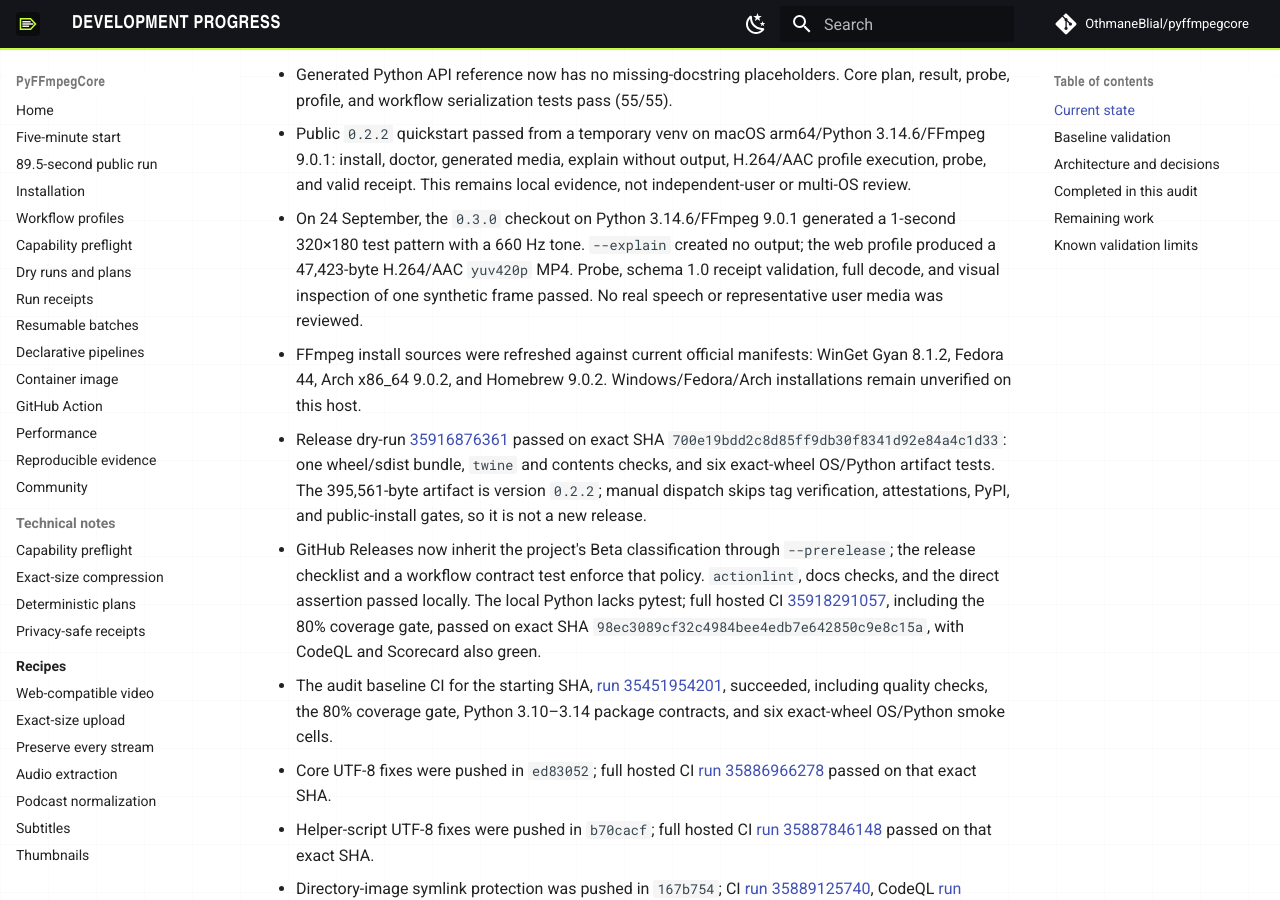
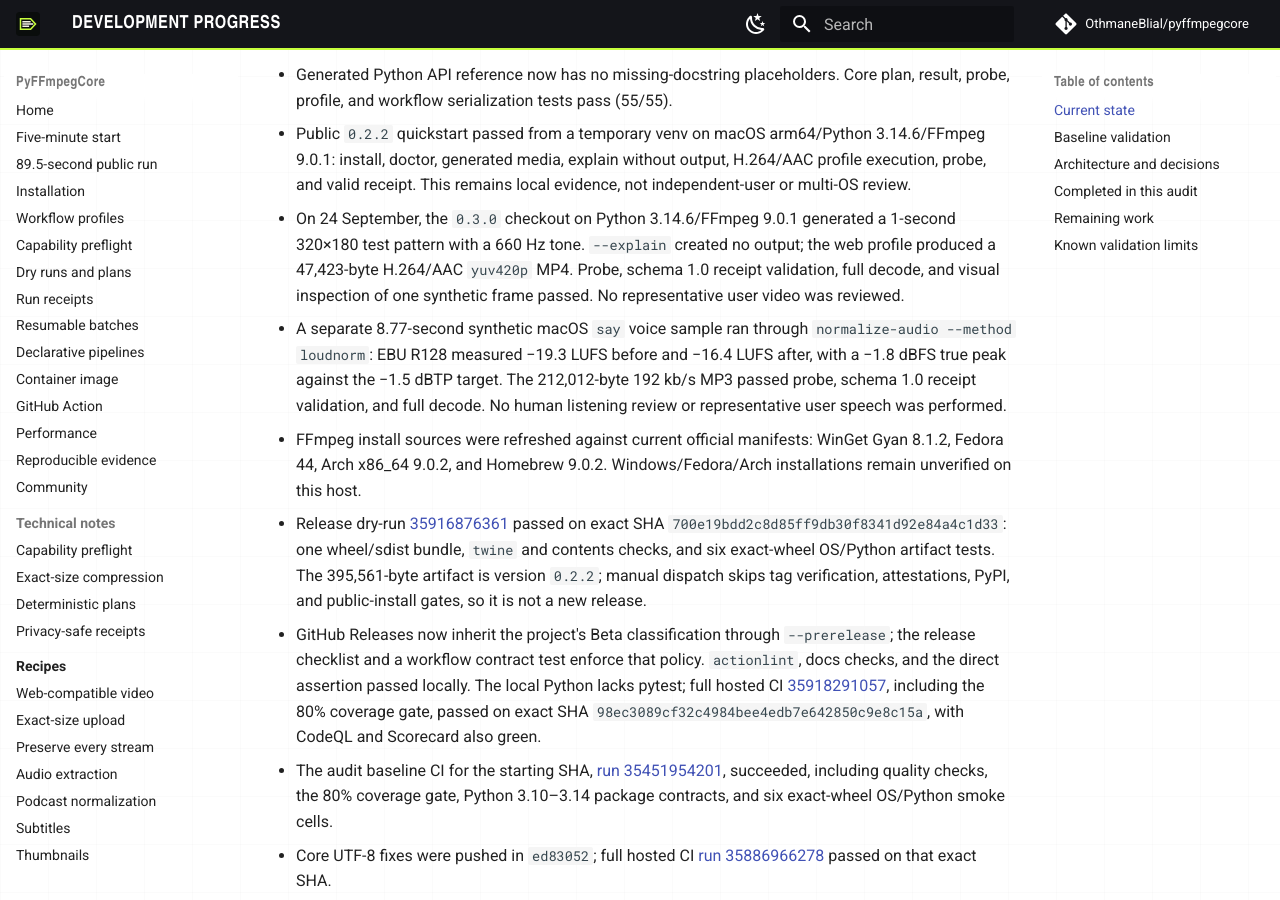
Before and after one commit to OthmaneBlial/pyffmpegcore, an MkDocs documentation site: the page built from docs/PROGRESS.md, in a window 1280 px wide and 900 px high, scrolled down 1798 px. Built offline with MkDocs 1.6.1 and Material for MkDocs 9.7.7, drawn with Linux system fonts in a browser that asks for light colours; comment, search, counter and statistics services are not loaded.

Commit message:
docs: record synthetic podcast normalization run

```diff
--- a/docs/PROGRESS.md
+++ b/docs/PROGRESS.md
@@ -21,7 +21,8 @@ Updated: 2026-09-24
 - Receipt API docs now describe mapping, JSON, and file output behavior; receipt tests pass (9/9).
 - Generated Python API reference now has no missing-docstring placeholders. Core plan, result, probe, profile, and workflow serialization tests pass (55/55).
 - Public `0.2.2` quickstart passed from a temporary venv on macOS arm64/Python 3.14.6/FFmpeg 9.0.1: install, doctor, generated media, explain without output, H.264/AAC profile execution, probe, and valid receipt. This remains local evidence, not independent-user or multi-OS review.
-- On 24 September, the `0.3.0` checkout on Python 3.14.6/FFmpeg 9.0.1 generated a 1-second 320×180 test pattern with a 660 Hz tone. `--explain` created no output; the web profile produced a 47,423-byte H.264/AAC `yuv420p` MP4. Probe, schema 1.0 receipt validation, full decode, and visual inspection of one synthetic frame passed. No real speech or representative user media was reviewed.
+- On 24 September, the `0.3.0` checkout on Python 3.14.6/FFmpeg 9.0.1 generated a 1-second 320×180 test pattern with a 660 Hz tone. `--explain` created no output; the web profile produced a 47,423-byte H.264/AAC `yuv420p` MP4. Probe, schema 1.0 receipt validation, full decode, and visual inspection of one synthetic frame passed. No representative user video was reviewed.
+- A separate 8.77-second synthetic macOS `say` voice sample ran through `normalize-audio --method loudnorm`: EBU R128 measured −19.3 LUFS before and −16.4 LUFS after, with a −1.8 dBFS true peak against the −1.5 dBTP target. The 212,012-byte 192 kb/s MP3 passed probe, schema 1.0 receipt validation, and full decode. No human listening review or representative user speech was performed.
 - FFmpeg install sources were refreshed against current official manifests: WinGet Gyan 8.1.2, Fedora 44, Arch x86_64 9.0.2, and Homebrew 9.0.2. Windows/Fedora/Arch installations remain unverified on this host.
 - Release dry-run [35916876361](https://github.com/OthmaneBlial/pyffmpegcore/actions/runs/35916876361) passed on exact SHA `700e19bdd2c8d85ff9db30f8341d92e84a4c1d33`: one wheel/sdist bundle, `twine` and contents checks, and six exact-wheel OS/Python artifact tests. The 395,561-byte artifact is version `0.2.2`; manual dispatch skips tag verification, attestations, PyPI, and public-install gates, so it is not a new release.
 - GitHub Releases now inherit the project's Beta classification through `--prerelease`; the release checklist and a workflow contract test enforce that policy. `actionlint`, docs checks, and the direct assertion passed locally. The local Python lacks pytest; full hosted CI [35918291057](https://github.com/OthmaneBlial/pyffmpegcore/actions/runs/35918291057), including the 80% coverage gate, passed on exact SHA `98ec3089cf32c4984bee4edb7e642850c9e8c15a`, with CodeQL and Scorecard also green.
```
Also changed, not shown: ROADMAP.md (+8 -2 lines).
